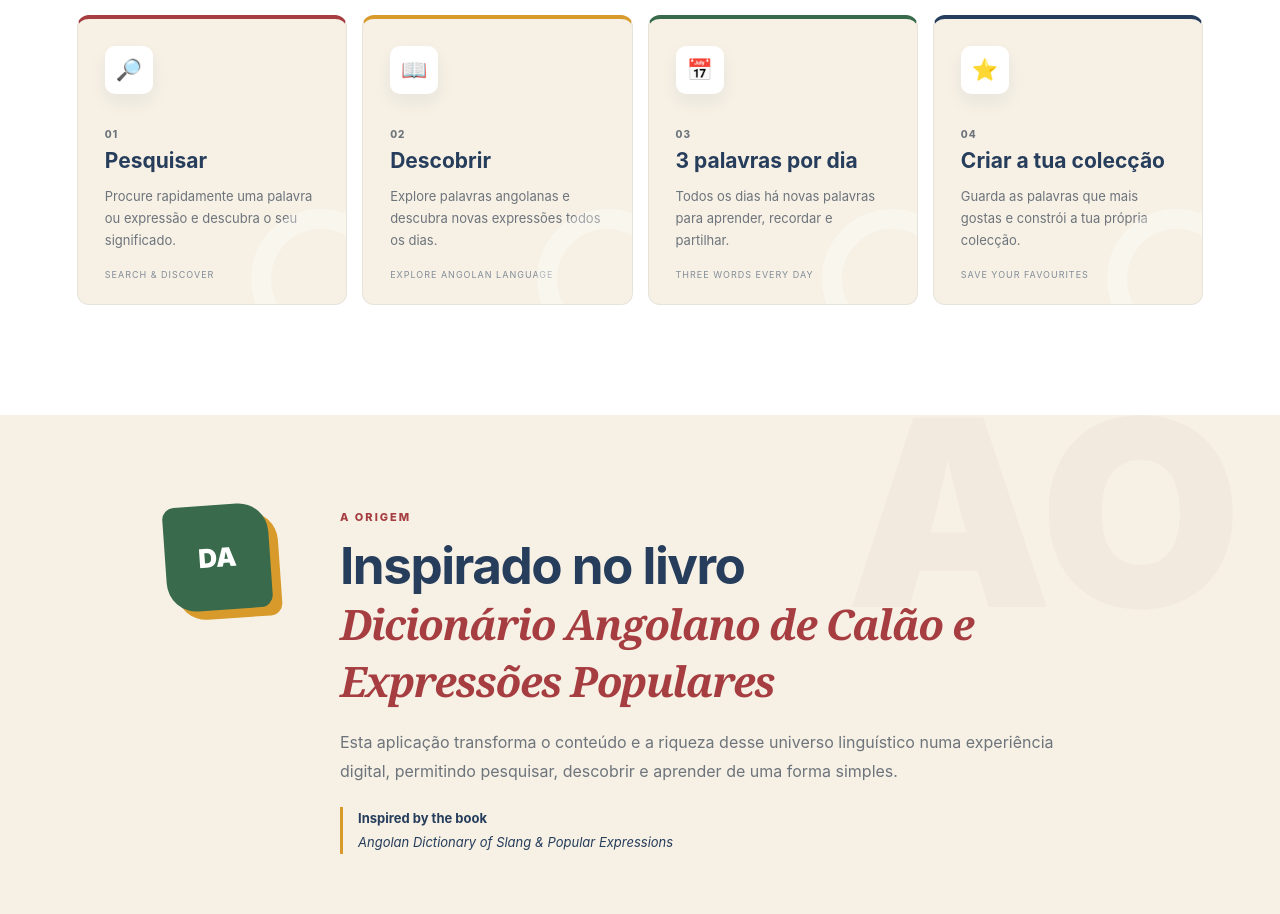
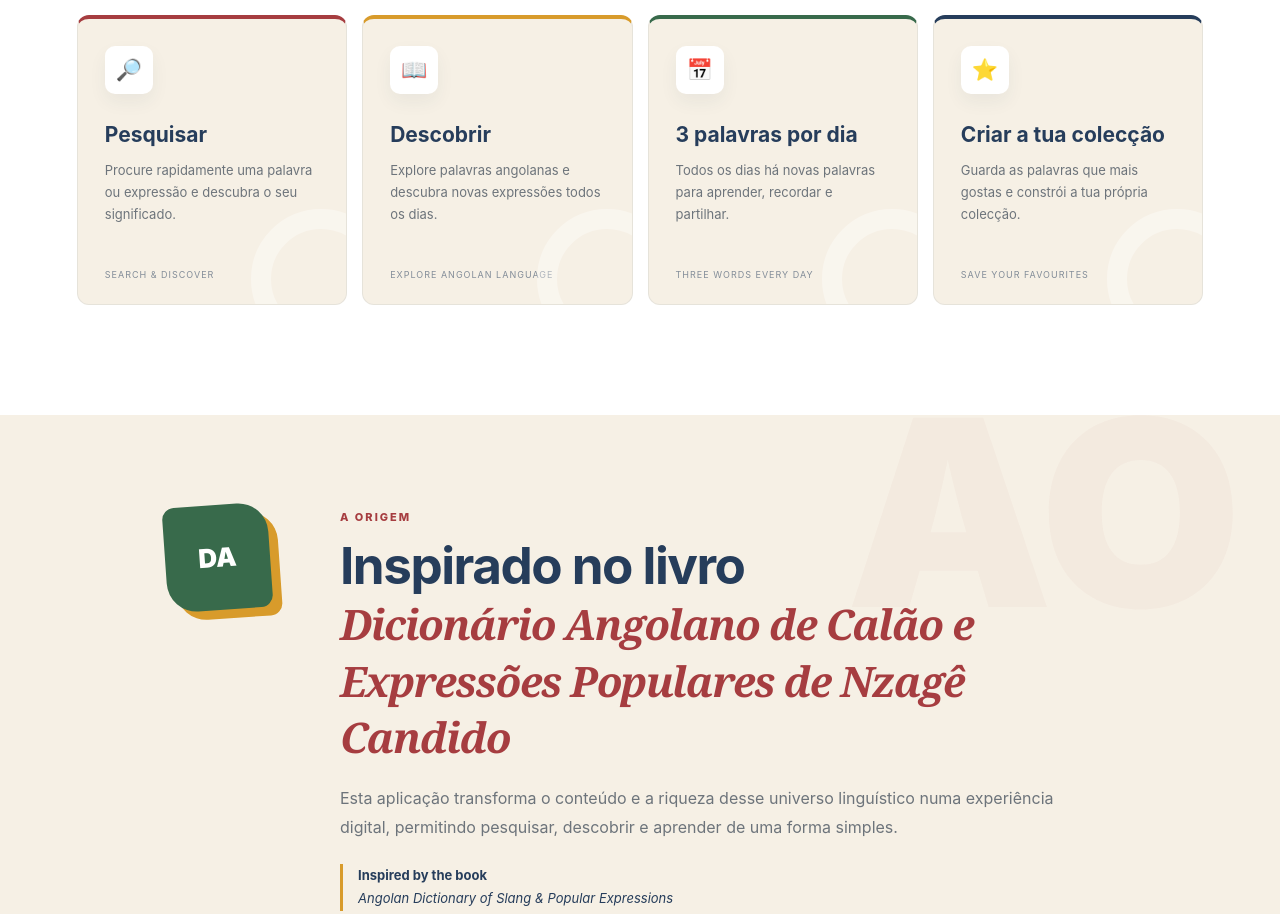
Before and after one commit to Pauloice-byte/angolan-slang-dictionary, a website: page index.html in a window 1280 px wide. Shown: the part 1220-2134 px from the top of the page. Drawn offline with nearby package versions, Linux system fonts and the light colour scheme.

Commit message:
Update index.html

```diff
--- a/index.html
+++ b/index.html
@@ -169,7 +169,7 @@
                             🔎
                         </div>
 
-                        <span>01</span>
+                        <span></span>
 
                         <h3>
                             Pesquisar
@@ -193,7 +193,7 @@
                             📖
                         </div>
 
-                        <span>02</span>
+                        <span></span>
 
                         <h3>
                             Descobrir
@@ -217,7 +217,7 @@
                             📅
                         </div>
 
-                        <span>03</span>
+                        <span></span>
 
                         <h3>
                             3 palavras por dia
@@ -241,7 +241,7 @@
                             ⭐
                         </div>
 
-                        <span>04</span>
+                        <span></span>
 
                         <h3>
                             Criar a tua colecção
@@ -288,7 +288,7 @@
                         <h2>
                             Inspirado no livro
                             <br>
-                            <em>Dicionário Angolano de Calão e Expressões Populares</em>
+                            <em>Dicionário Angolano de Calão e Expressões Populares de Nzagê Candido </em>
                         </h2>
 
                         <p>
@@ -302,6 +302,8 @@
                             <strong>Inspired by the book</strong>
                             <br>
                             <em>Angolan Dictionary of Slang & Popular Expressions</em>
+
+
                         </p>
 
                     </div>
```
